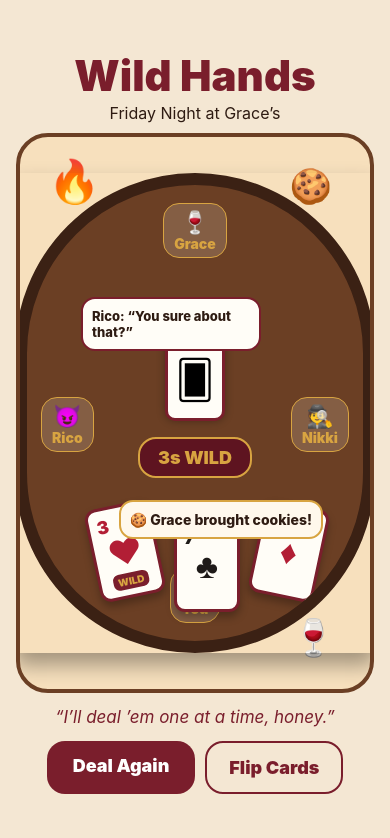
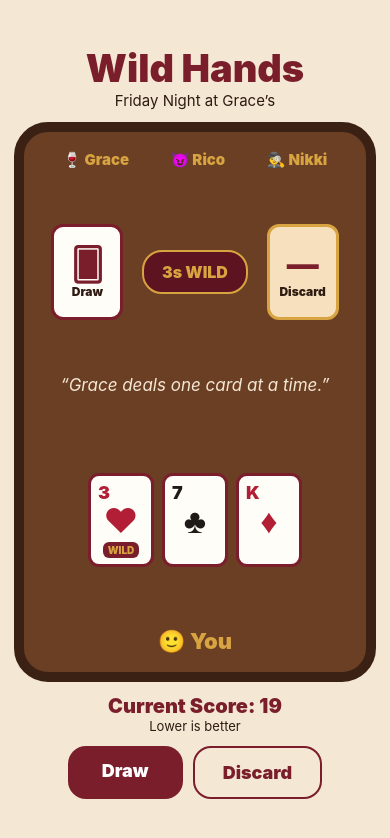
Before and after one commit to wal7302/Wild-Hands, a React Native app in the folder mobile/: screen / in a window 390 px wide. Shown: the top 838 px of the page. Built offline with nearby package versions, Linux system fonts and the light colour scheme.

Commit message:
Update App.js

```diff
--- a/mobile/App.js
+++ b/mobile/App.js
@@ -9,175 +9,163 @@ const COLORS = {
   cream: "#F4E7D3",
   gold: "#D8A441",
   ink: "#2E1B12",
-  card: "#FFFDF7",
-  feltShadow: "#24130B"
+  card: "#FFFDF7"
 };
 
-const PLAYERS = [
-  { name: "Grace", seat: "top", emoji: "🍷" },
-  { name: "Rico", seat: "left", emoji: "😈" },
-  { name: "Nikki", seat: "right", emoji: "🕵️" },
-  { name: "You", seat: "bottom", emoji: "🙂" }
+const START_HAND = [
+  { id: "c1", rank: "3", suit: "♥", wild: true },
+  { id: "c2", rank: "7", suit: "♣", wild: false },
+  { id: "c3", rank: "K", suit: "♦", wild: false }
 ];
 
-const PLAYER_HAND = [
-  { rank: "3", suit: "♥", wild: true },
-  { rank: "7", suit: "♣", wild: false },
-  { rank: "K", suit: "♦", wild: false }
+const DRAW_PILE = [
+  { id: "c4", rank: "8", suit: "♥", wild: false },
+  { id: "c5", rank: "3", suit: "♠", wild: true },
+  { id: "c6", rank: "Q", suit: "♣", wild: false }
 ];
 
-function FlyingCard({ delay, finalX, finalY, rotate, face, showFace }) {
-  const x = useRef(new Animated.Value(0)).current;
-  const y = useRef(new Animated.Value(-120)).current;
-  const opacity = useRef(new Animated.Value(0)).current;
-  const scale = useRef(new Animated.Value(0.65)).current;
+function points(card) {
+  if (card.wild) return 0;
+  if (card.rank === "J") return 10;
+  if (card.rank === "Q") return 11;
+  if (card.rank === "K") return 12;
+  if (card.rank === "A") return 13;
+  return Number(card.rank);
+}
 
-  React.useEffect(() => {
-    const timer = setTimeout(() => {
-      Animated.parallel([
-        Animated.spring(x, { toValue: finalX, friction: 7, tension: 75, useNativeDriver: true }),
-        Animated.spring(y, { toValue: finalY, friction: 7, tension: 75, useNativeDriver: true }),
-        Animated.timing(opacity, { toValue: 1, duration: 180, useNativeDriver: true }),
-        Animated.spring(scale, { toValue: 1, friction: 5, useNativeDriver: true })
-      ]).start();
-    }, delay);
-
-    return () => clearTimeout(timer);
-  }, [delay, finalX, finalY, opacity, scale, x, y]);
-
+function PlayingCard({ card, selected, onPress }) {
   return (
-    <Animated.View
+    <Pressable onPress={onPress}>
+      <View style={[styles.card, selected && styles.selectedCard]}>
+        <Text
           style={[
-        styles.card,
-        {
-          opacity,
-          transform: [{ translateX: x }, { translateY: y }, { rotate }, { scale }]
-        }
+            styles.cardCorner,
+            card.suit === "♥" || card.suit === "♦" ? styles.redSuit : styles.blackSuit
           ]}
         >
-      {showFace ? (
-        <>
-          <Text style={[styles.cardCorner, face.suit === "♥" || face.suit === "♦" ? styles.redSuit : styles.blackSuit]}>
-            {face.rank}
+          {card.rank}
         </Text>
-          <Text style={[styles.cardSuit, face.suit === "♥" || face.suit === "♦" ? styles.redSuit : styles.blackSuit]}>
-            {face.suit}
+
+        <Text
+          style={[
+            styles.cardSuit,
+            card.suit === "♥" || card.suit === "♦" ? styles.redSuit : styles.blackSuit
+          ]}
+        >
+          {card.suit}
         </Text>
-          {face.wild && <Text style={styles.wildBadge}>WILD</Text>}
-        </>
-      ) : (
-        <Text style={styles.cardBack}>◆</Text>
-      )}
-    </Animated.View>
+
+        {card.wild && <Text style={styles.wildBadge}>WILD</Text>}
+      </View>
+    </Pressable>
   );
 }
 
-function Seat({ player, style }) {
-  return (
-    <View style={[styles.seat, style]}>
-      <Text style={styles.seatEmoji}>{player.emoji}</Text>
-      <Text style={styles.seatName}>{player.name}</Text>
-    </View>
-  );
+export default function App() {
+  const [hand, setHand] = useState(START_HAND);
+  const [drawPile, setDrawPile] = useState(DRAW_PILE);
+  const [discardPile, setDiscardPile] = useState([]);
+  const [selectedId, setSelectedId] = useState(null);
+  const [message, setMessage] = useState("Grace deals one card at a time.");
+
+  const score = hand.reduce((total, card) => total + points(card), 0);
+
+  function drawCard() {
+    if (drawPile.length === 0) {
+      setMessage("The draw pile is empty, honey.");
+      return;
     }
 
-function GiftBubble({ visible }) {
-  if (!visible) return null;
+    const [nextCard, ...remaining] = drawPile;
 
-  return (
-    <View style={styles.giftBubble}>
-      <Text style={styles.giftText}>🍪 Grace brought cookies!</Text>
-    </View>
-  );
+    setHand([...hand, nextCard]);
+    setDrawPile(remaining);
+    setMessage(`You drew ${nextCard.rank}${nextCard.suit}${nextCard.wild ? " — wild!" : "."}`);
   }
 
-function TableTalk({ visible }) {
-  if (!visible) return null;
-
-  return (
-    <View style={styles.talkBubble}>
-      <Text style={styles.talkText}>Rico: “You sure about that?”</Text>
-    </View>
-  );
+  function discardSelected() {
+    if (!selectedId) {
+      setMessage("Pick a card to discard first.");
+      return;
     }
 
-function GameTable() {
-  const [dealKey, setDealKey] = useState(0);
-  const [showFace, setShowFace] = useState(false);
-  const [giftVisible, setGiftVisible] = useState(false);
-  const [talkVisible, setTalkVisible] = useState(false);
+    const selectedCard = hand.find((card) => card.id === selectedId);
 
-  function dealAgain() {
-    setShowFace(false);
-    setGiftVisible(false);
-    setTalkVisible(false);
-    setDealKey((value) => value + 1);
+    setHand(hand.filter((card) => card.id !== selectedId));
+    setDiscardPile([selectedCard, ...discardPile]);
+    setSelectedId(null);
 
-    setTimeout(() => setShowFace(true), 1300);
-    setTimeout(() => setTalkVisible(true), 1700);
-    setTimeout(() => setGiftVisible(true), 2200);
+    if (selectedCard.wild) {
+      setMessage("...Honey. You just threw away a wild.");
+    } else {
+      setMessage(`You discarded ${selectedCard.rank}${selectedCard.suit}.`);
+    }
   }
 
-  React.useEffect(() => {
-    dealAgain();
-  }, []);
+  const topDiscard = discardPile[0];
 
   return (
     <View style={styles.screen}>
-      <View style={styles.header}>
       <Text style={styles.logo}>Wild Hands</Text>
       <Text style={styles.tagline}>Friday Night at Grace’s</Text>
+
+      <View style={styles.table}>
+        <View style={styles.topRow}>
+          <Text style={styles.playerName}>🍷 Grace</Text>
+          <Text style={styles.playerName}>😈 Rico</Text>
+          <Text style={styles.playerName}>🕵️ Nikki</Text>
         </View>
 
-      <View style={styles.room}>
-        <Text style={styles.roomGlow}>🔥</Text>
-        <Text style={styles.cookieTray}>🍪</Text>
-        <Text style={styles.wineGlass}>🍷</Text>
-
-        <View style={styles.tableWrap}>
-          <View style={styles.table}>
-            <Seat player={PLAYERS[0]} style={styles.topSeat} />
-            <Seat player={PLAYERS[1]} style={styles.leftSeat} />
-            <Seat player={PLAYERS[2]} style={styles.rightSeat} />
-            <Seat player={PLAYERS[3]} style={styles.bottomSeat} />
-
+        <View style={styles.centerRow}>
           <View style={styles.deck}>
             <Text style={styles.deckText}>🂠</Text>
+            <Text style={styles.deckLabel}>Draw</Text>
           </View>
 
           <View style={styles.wildMarker}>
             <Text style={styles.wildMarkerText}>3s WILD</Text>
           </View>
 
-            <View style={styles.cardLayer} key={dealKey}>
-              <FlyingCard delay={150} finalX={-82} finalY={148} rotate="-12deg" face={PLAYER_HAND[0]} showFace={showFace} />
-              <FlyingCard delay={450} finalX={0} finalY={162} rotate="0deg" face={PLAYER_HAND[1]} showFace={showFace} />
-              <FlyingCard delay={750} finalX={82} finalY={148} rotate="12deg" face={PLAYER_HAND[2]} showFace={showFace} />
-            </View>
-
-            <TableTalk visible={talkVisible} />
-            <GiftBubble visible={giftVisible} />
-          </View>
+          <View style={styles.discard}>
+            <Text style={styles.deckText}>
+              {topDiscard ? `${topDiscard.rank}${topDiscard.suit}` : "—"}
+            </Text>
+            <Text style={styles.deckLabel}>Discard</Text>
           </View>
         </View>
 
-      <Text style={styles.graceLine}>“I’ll deal ’em one at a time, honey.”</Text>
+        <Text style={styles.message}>“{message}”</Text>
+
+        <View style={styles.hand}>
+          {hand.map((card) => (
+            <PlayingCard
+              key={card.id}
+              card={card}
+              selected={selectedId === card.id}
+              onPress={() => setSelectedId(selectedId === card.id ? null : card.id)}
+            />
+          ))}
+        </View>
+
+        <Text style={styles.playerBottom}>🙂 You</Text>
+      </View>
+
+      <View style={styles.scorePanel}>
+        <Text style={styles.scoreText}>Current Score: {score}</Text>
+        <Text style={styles.scoreSub}>Lower is better</Text>
+      </View>
 
       <View style={styles.controls}>
-        <Pressable style={styles.button} onPress={dealAgain}>
-          <Text style={styles.buttonText}>Deal Again</Text>
+        <Pressable style={styles.button} onPress={drawCard}>
+          <Text style={styles.buttonText}>Draw</Text>
         </Pressable>
 
-        <Pressable style={styles.secondaryButton} onPress={() => setShowFace(!showFace)}>
-          <Text style={styles.secondaryButtonText}>Flip Cards</Text>
+        <Pressable style={styles.secondaryButton} onPress={discardSelected}>
+          <Text style={styles.secondaryButtonText}>Discard</Text>
         </Pressable>
       </View>
     </View>
   );
-}
-
-export default function App() {
-  return <GameTable />;
 }
 
 const styles = StyleSheet.create({
@@ -186,173 +174,119 @@ const styles = StyleSheet.create({
     backgroundColor: COLORS.cream,
     alignItems: "center",
     justifyContent: "center",
-    padding: 16
-  },
-  header: {
-    alignItems: "center",
-    marginBottom: 10
+    padding: 14
   },
   logo: {
-    fontSize: 42,
+    fontSize: 38,
     fontWeight: "900",
     color: COLORS.cranberry
   },
   tagline: {
-    fontSize: 16,
+    fontSize: 15,
     color: COLORS.ink,
-    marginTop: 2
+    marginBottom: 12
   },
-  room: {
+  table: {
     width: "100%",
     maxWidth: 430,
     minHeight: 560,
-    alignItems: "center",
-    justifyContent: "center",
-    borderRadius: 32,
-    backgroundColor: "#F7E0BD",
-    borderWidth: 4,
-    borderColor: COLORS.walnut,
-    overflow: "hidden"
-  },
-  roomGlow: {
-    position: "absolute",
-    top: 18,
-    left: 28,
-    fontSize: 42
-  },
-  cookieTray: {
-    position: "absolute",
-    top: 28,
-    right: 38,
-    fontSize: 34
-  },
-  wineGlass: {
-    position: "absolute",
-    bottom: 30,
-    right: 34,
-    fontSize: 36
-  },
-  tableWrap: {
-    shadowColor: "#000",
-    shadowOpacity: 0.35,
-    shadowRadius: 20,
-    shadowOffset: { width: 0, height: 12 }
-  },
-  table: {
-    width: 360,
-    height: 480,
-    borderRadius: 190,
+    borderRadius: 34,
     backgroundColor: COLORS.walnut,
-    borderWidth: 12,
+    borderWidth: 10,
     borderColor: COLORS.walnutDark,
     alignItems: "center",
-    justifyContent: "center",
-    overflow: "hidden"
+    justifyContent: "space-between",
+    padding: 18
   },
-  table: {
-    width: 360,
-    height: 480,
-    borderRadius: 190,
-    backgroundColor: COLORS.walnut,
-    borderWidth: 12,
-    borderColor: COLORS.walnutDark,
-    alignItems: "center",
-    justifyContent: "center",
-    overflow: "hidden"
+  topRow: {
+    width: "100%",
+    flexDirection: "row",
+    justifyContent: "space-around"
   },
-  seat: {
-    position: "absolute",
-    alignItems: "center",
-    backgroundColor: "rgba(244,231,211,0.18)",
-    borderColor: COLORS.gold,
-    borderWidth: 1,
-    borderRadius: 16,
-    paddingVertical: 5,
-    paddingHorizontal: 10
-  },
-  topSeat: {
-    top: 18
-  },
-  bottomSeat: {
-    bottom: 18
-  },
-  leftSeat: {
-    left: 14,
-    top: 212
-  },
-  rightSeat: {
-    right: 14,
-    top: 212
-  },
-  seatEmoji: {
-    fontSize: 22
-  },
-  seatName: {
+  playerName: {
     color: COLORS.gold,
     fontWeight: "900",
-    fontSize: 14
+    fontSize: 15
+  },
+  centerRow: {
+    width: "100%",
+    flexDirection: "row",
+    justifyContent: "space-around",
+    alignItems: "center"
   },
   deck: {
-    position: "absolute",
-    top: 152,
-    width: 60,
-    height: 84,
-    borderRadius: 10,
+    width: 72,
+    height: 96,
     backgroundColor: COLORS.card,
+    borderRadius: 12,
     borderWidth: 3,
     borderColor: COLORS.cranberry,
     alignItems: "center",
-    justifyContent: "center",
-    shadowColor: "#000",
-    shadowOpacity: 0.32,
-    shadowRadius: 9
+    justifyContent: "center"
+  },
+  discard: {
+    width: 72,
+    height: 96,
+    backgroundColor: "#F7E0BD",
+    borderRadius: 12,
+    borderWidth: 3,
+    borderColor: COLORS.gold,
+    alignItems: "center",
+    justifyContent: "center"
   },
   deckText: {
-    fontSize: 38
+    fontSize: 32,
+    fontWeight: "900",
+    color: COLORS.cranberry
+  },
+  deckLabel: {
+    fontSize: 12,
+    fontWeight: "900",
+    color: COLORS.ink
   },
   wildMarker: {
-    position: "absolute",
-    top: 252,
     backgroundColor: COLORS.cranberryDark,
-    paddingVertical: 8,
+    paddingVertical: 10,
     paddingHorizontal: 18,
-    borderRadius: 18,
+    borderRadius: 20,
     borderWidth: 2,
     borderColor: COLORS.gold
   },
   wildMarkerText: {
     color: COLORS.gold,
-    fontSize: 18,
-    fontWeight: "900"
+    fontWeight: "900",
+    fontSize: 16
   },
-  cardLayer: {
-    position: "absolute",
-    top: 218,
-    left: 180,
-    width: 0,
-    height: 0
+  message: {
+    color: COLORS.cream,
+    fontSize: 17,
+    fontStyle: "italic",
+    textAlign: "center",
+    minHeight: 44
+  },
+  hand: {
+    flexDirection: "row",
+    gap: 8,
+    justifyContent: "center",
+    flexWrap: "wrap"
   },
   card: {
-    position: "absolute",
     width: 66,
     height: 94,
-    marginLeft: -33,
-    marginTop: -47,
     borderRadius: 11,
     backgroundColor: COLORS.card,
     borderWidth: 3,
     borderColor: COLORS.cranberry,
     alignItems: "center",
     justifyContent: "center",
+    marginBottom: 6
+  },
+  selectedCard: {
+    transform: [{ translateY: -18 }],
+    borderColor: COLORS.gold,
     shadowColor: "#000",
-    shadowOpacity: 0.28,
-    shadowRadius: 8,
-    shadowOffset: { width: 0, height: 5 }
-  },
-  cardBack: {
-    color: COLORS.cranberry,
-    fontSize: 34,
-    fontWeight: "900"
+    shadowOpacity: 0.35,
+    shadowRadius: 10
   },
   cardCorner: {
     position: "absolute",
@@ -382,52 +316,34 @@ const styles = StyleSheet.create({
     paddingHorizontal: 5,
     paddingVertical: 2
   },
-  talkBubble: {
-    position: "absolute",
-    left: 54,
-    top: 112,
-    backgroundColor: COLORS.card,
-    borderRadius: 14,
-    padding: 9,
-    borderWidth: 2,
-    borderColor: COLORS.cranberry,
-    maxWidth: 180
+  playerBottom: {
+    color: COLORS.gold,
+    fontSize: 22,
+    fontWeight: "900"
   },
-  talkText: {
+  scorePanel: {
+    marginTop: 12,
+    alignItems: "center"
+  },
+  scoreText: {
+    color: COLORS.cranberry,
+    fontSize: 20,
+    fontWeight: "900"
+  },
+  scoreSub: {
     color: COLORS.ink,
-    fontSize: 13,
-    fontWeight: "800"
-  },
-  giftBubble: {
-    position: "absolute",
-    right: 40,
-    bottom: 102,
-    backgroundColor: "#FFF8EC",
-    borderRadius: 14,
-    padding: 9,
-    borderWidth: 2,
-    borderColor: COLORS.gold
-  },
-  giftText: {
-    color: COLORS.ink,
-    fontWeight: "800"
-  },
-  graceLine: {
-    fontSize: 17,
-    fontStyle: "italic",
-    color: COLORS.cranberry,
-    textAlign: "center",
-    marginVertical: 14
+    fontSize: 13
   },
   controls: {
     flexDirection: "row",
-    gap: 10
+    gap: 10,
+    marginTop: 12
   },
   button: {
     backgroundColor: COLORS.cranberry,
     borderRadius: 18,
     paddingVertical: 14,
-    paddingHorizontal: 26
+    paddingHorizontal: 34
   },
   buttonText: {
     color: "white",
@@ -439,7 +355,7 @@ const styles = StyleSheet.create({
     borderWidth: 2,
     borderRadius: 18,
     paddingVertical: 14,
-    paddingHorizontal: 22
+    paddingHorizontal: 28
   },
   secondaryButtonText: {
     color: COLORS.cranberry,
```
Lines whose indentation alone changed are shown as unchanged.
